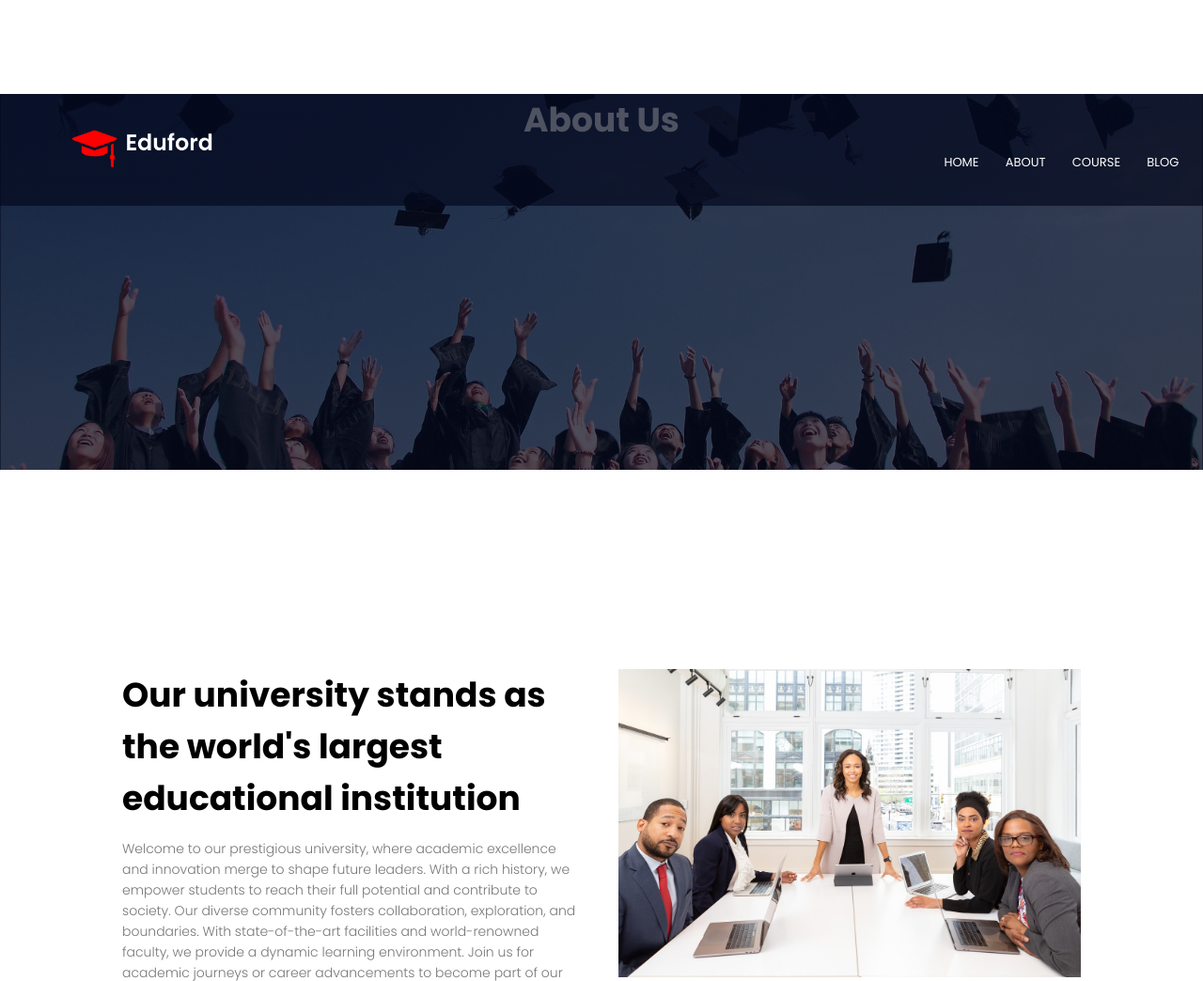
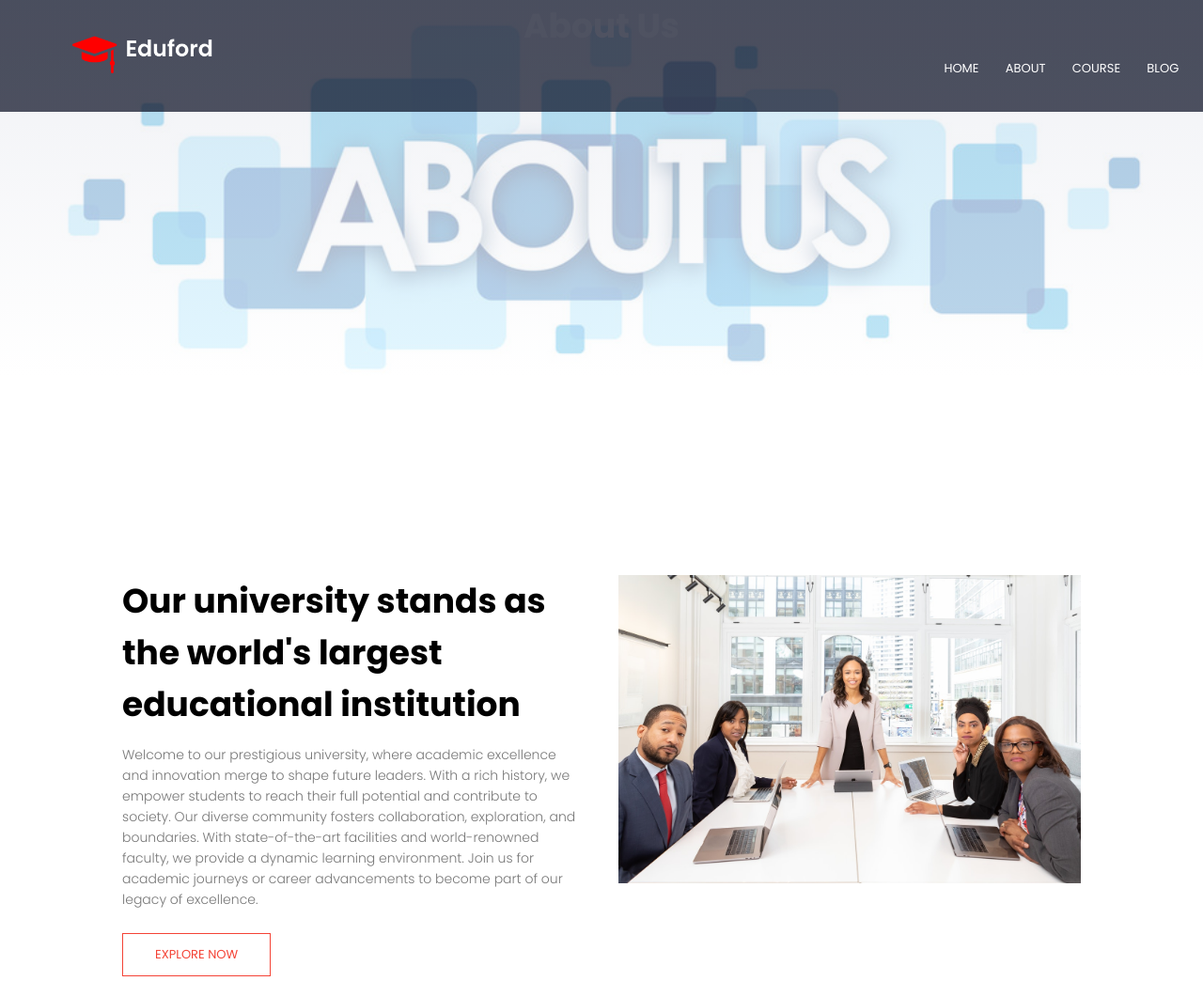
Before and after one commit to juhinagpure/Eduford-university, a PHP site: page /about.html in a window 1280 px wide. Shown: the top 1044 px of the page at 94% size. Run offline with PHP 8.4, Linux system fonts and the light colour scheme; some libraries are stand-ins or nearby versions.

Commit message:
ADDED IMAGES AND IMPROVED FOOTER

```diff
--- a/about.html
+++ b/about.html
@@ -20,7 +20,7 @@
 </head>
 
 <body>
-    <section class="sub-header">
+    <section class="sub-header1">
         <nav><a href="index.html"><img src="./eduford_img/logo.png" alt=""></a>
             <div class="nav-links id=" navLinks">
                 <i class="fa fa-time" onclick="hideMenu()"></i>
--- a/course.html
+++ b/course.html
@@ -20,7 +20,7 @@
 </head>
 
 <body>
-    <section class="sub-header">
+    <section class="sub-header2">
         <nav><a href="index.html"><img src="./eduford_img/logo.png" alt=""></a>
             <div class="nav-links" id=" navLinks">
                 <i class="fa fa-time" onclick="hideMenu()"></i>
--- a/style.css
+++ b/style.css
@@ -394,12 +394,35 @@ h3 {
     width: 100%;
     text-align: center;
     padding: 30px 0;
+    border:4px solid rgb(146, 146, 255);
+    background-image:url(https://media3.giphy.com/media/1x2f6CsKnVs5SvdQnM/giphy.gif?cid=6c09b952azu0bboacc430mzawv8fuy09mh7e5uhct9u6grlt&ep=v1_internal_gif_by_id&rid=giphy.gif&ct=g);
+
 }
 
 .footer h1 {
     margin-bottom: 25px;
     margin-top: 20px;
     font-weight: 600;
+}
+.footer h4{
+    font-size: 33px;
+    color:white;
+}
+.footer p{
+    font-size: 18px;
+    color:rgb(239, 234, 234);
+
+}
+.footer h4:hover{
+color:rgb(243, 103, 126);
+}
+.footer .icons i{
+    color:rgb(241, 239, 239);
+    font-size:22px;
+}
+.footer .icons i:hover{
+    color:blue;
+    transform: scale(1.5);
 }
 
 .icons .fa-solid fa-star {
@@ -414,10 +437,29 @@ h3 {
 }
 
 /* About us page */
-.sub-header {
+.sub-header{
     height: 50vh;
     width: 100%;
-    background-image: linear-gradient(rgba(4, 9, 30, 0.7), rgba(4, 9, 30, 0.7)), url(./eduford_img/background.jpg);
+    background-image: linear-gradient(rgba(226, 228, 237, 0.7), rgba(4, 9, 30, 0.7)), url(./eduford_img/edu1.jpg);
+    background-position: center;
+    background-size: cover;
+    text-align: center;
+    color: #fff;
+}
+.sub-header1{
+    height: 50vh;
+    width: 100%;
+    background-image: linear-gradient(rgba(232, 234, 240, 0.7), rgba(255, 255, 255, 0.7)), url(./eduford_img/edu2.jpg);
+    background-position: center;
+    background-size: cover;
+    text-align: center;
+    color: #fff;
+
+}
+.sub-header2{
+    height: 50vh;
+    width: 100%;
+    background-image: linear-gradient(rgba(181, 190, 229, 0.7), rgba(4, 9, 30, 0.7)), url(./eduford_img/edu3.jpg);
     background-position: center;
     background-size: cover;
     text-align: center;
@@ -536,6 +578,7 @@ h3 {
     }
 }
 
+
 /* contact us page */
 .location {
     width: 80%;
@@ -550,6 +593,7 @@ h3 {
 .Contact-Us {
     width: 80%;
     margin: auto;
+
 }
 
 .contact-col {
```
Also changed, not shown: eduford_img/edu1.jpg (added), eduford_img/edu2.jpg (added), eduford_img/edu3.jpg (added).
